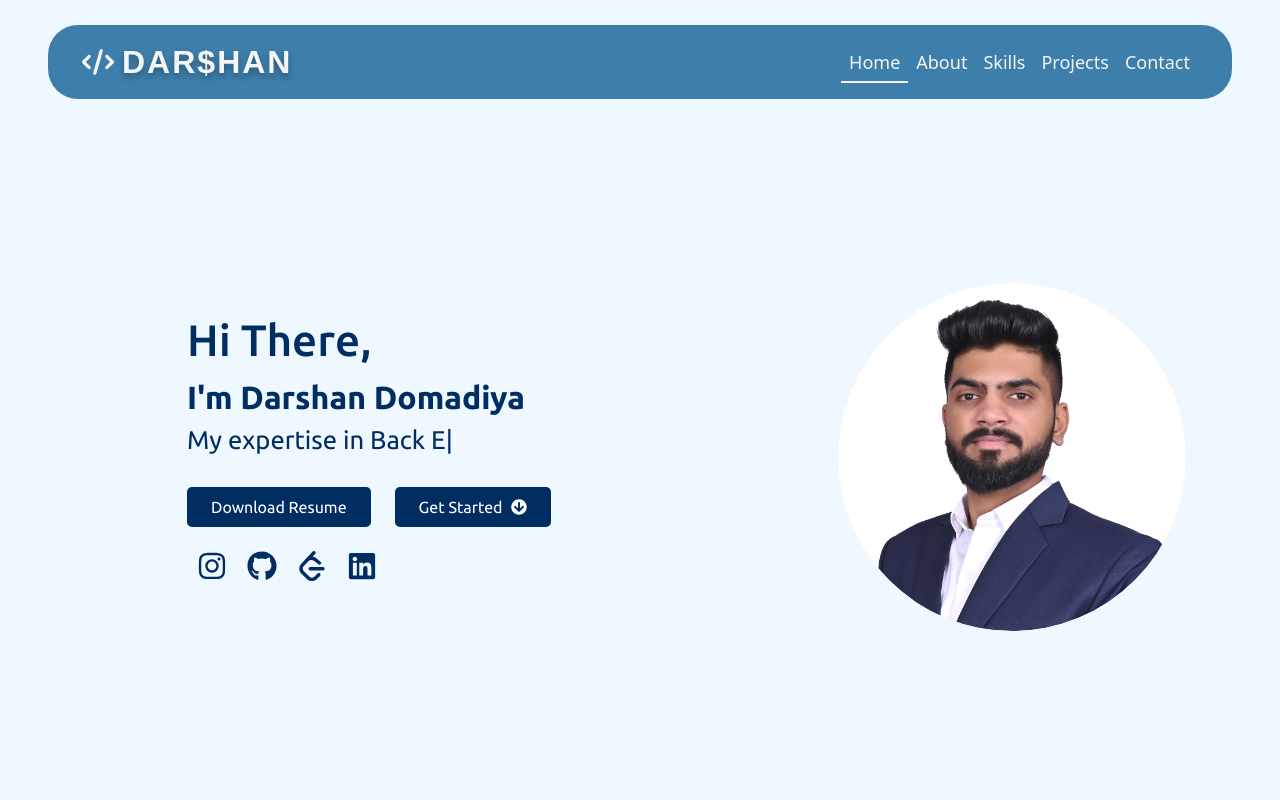
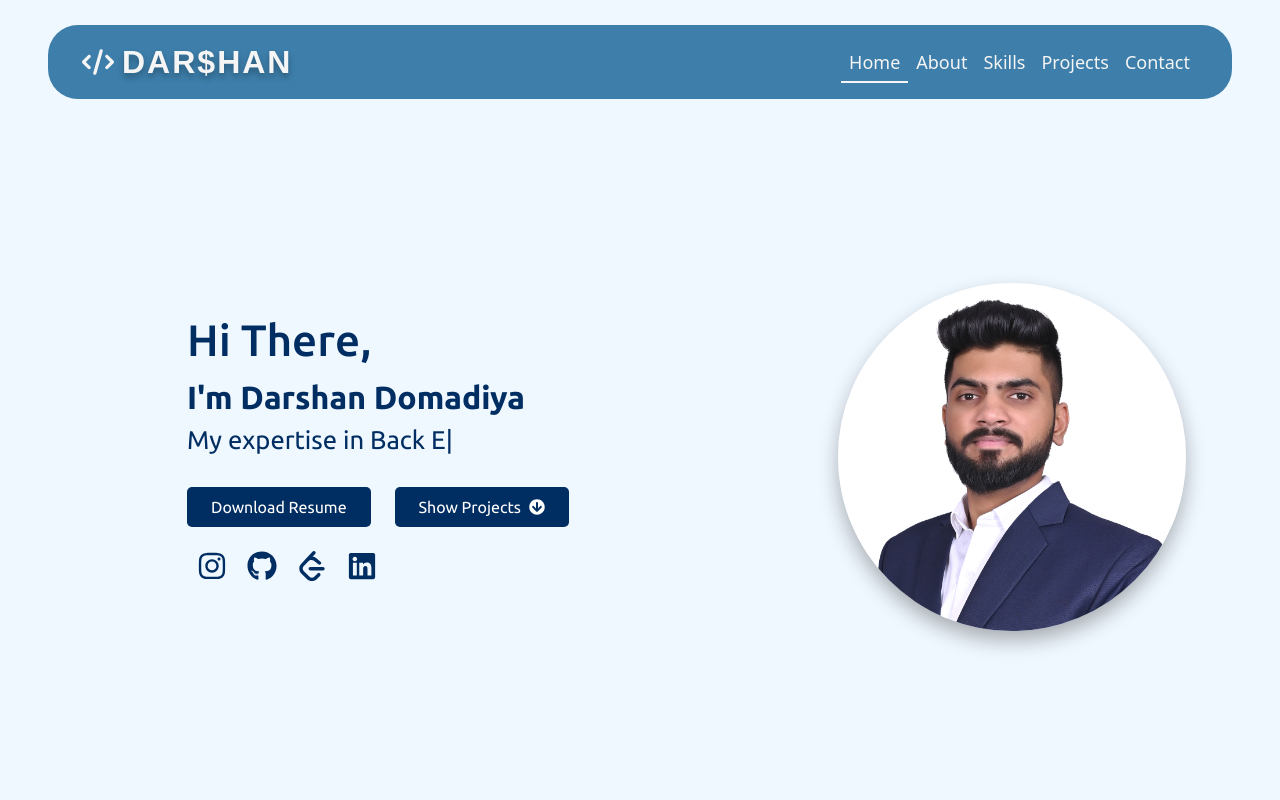
Before and after one commit to Darshan-Domadiya/Portfolio_Darshan, a React (Vite) app in the folder frontend/: page / in a window 1280 px wide. Shown: the top 800 px of the page. Built offline with nearby package versions, Linux system fonts and the light colour scheme.

Commit message:
Added css to profile photo image on the home page

```diff
--- a/frontend/src/components/home/Home.jsx
+++ b/frontend/src/components/home/Home.jsx
@@ -16,7 +16,7 @@ import { SiLeetcode } from "react-icons/si";
 
 const Home = () => {
   const handleGetStartedClick = () => {
-    const aboutSection = document.getElementById("about");
+    const aboutSection = document.getElementById("projects");
     aboutSection.scrollIntoView({ behavior: "smooth" });
   };
 
@@ -115,7 +115,7 @@ const Home = () => {
                       className="btn-style-landingPage d-flex align-items-center gap-2"
                       onClick={handleGetStartedClick}
                     >
-                      Get Started
+                      Show Projects
                       <FaArrowCircleDown />
                     </Button>
                   </div>
--- a/frontend/src/components/home/home.scss
+++ b/frontend/src/components/home/home.scss
@@ -175,30 +175,30 @@ section {
   align-items: center;
   position: relative;
   border-radius: 50%;
-  // box-shadow: 0px 5px 15px rgba(0, 0, 0, 0.2); /* Soft shadow for depth */
-  transition: transform 0.3s ease-in-out, box-shadow 0.3s ease-in-out;
+  // transition: transform 0.3s ease-in-out, box-shadow 0.3s ease-in-out;
 }
 
-.glass-image-container:hover {
-  transform: scale(1.05); /* Slight hover effect */
-  box-shadow: 0px 8px 20px rgba(0, 0, 0, 0.3);
-}
+// .glass-image-container:hover {
+//   transform: scale(1.05); /* Slight hover effect */
+//   box-shadow: 0px 8px 20px rgba(0, 0, 0, 0.3);
+// }
 
 .glass-image-frame {
   width: 100%;
   height: 100%;
   border-radius: 50%;
   overflow: hidden;
+  transition: transform 0.6s ease-in-out;
+  transform-style: preserve-3d;
+  box-shadow: 0 10px 20px rgba(0, 0, 0, 0.3);
+}
+
+.glass-image-frame:hover {
+  transform: scale(1.1) rotateY(180deg);
 }
 
 .profile-image {
   width: 100%;
   height: 100%;
   object-fit: cover;
-  border-radius: 50%;
-  transition: transform 0.3s ease-in-out;
 }
-
-.profile-image:hover {
-  transform: scale(1.05);
-}
```
